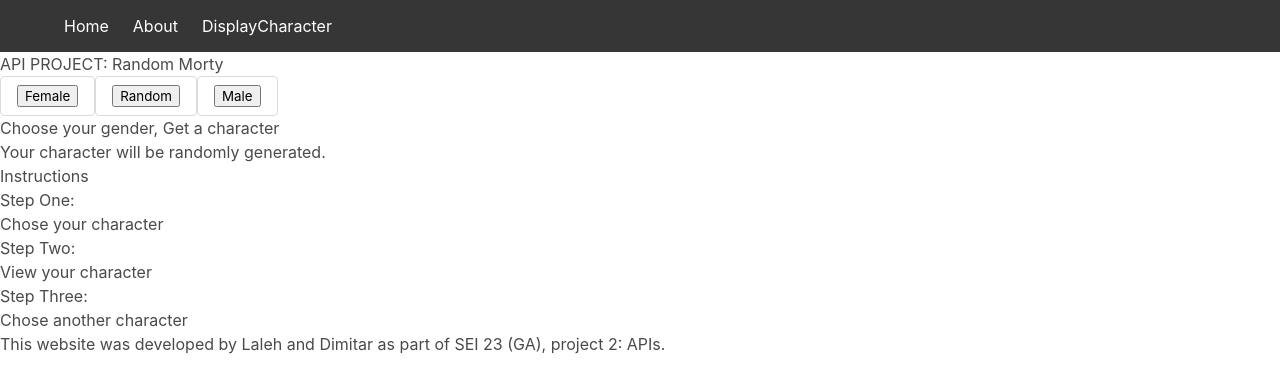
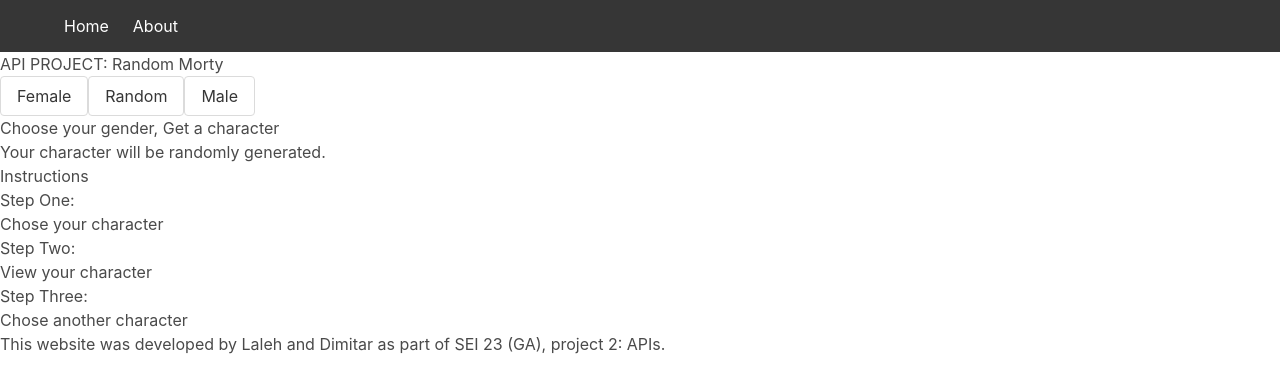
Before and after one commit to Laleh-S/project-2-Laleh, a React (Create React App) app: page / in a window 1280 px wide. Shown: the top 392 px of the page. Built offline with nearby package versions, Linux system fonts and the light colour scheme.

Commit message:
working no bugs

```diff
--- a/src/App.js
+++ b/src/App.js
@@ -14,7 +14,7 @@
         <Routes>
           <Route path="/" element={<Home />} />
           <Route path="/about" element={<About />} />
-          <Route path="/displayCharacter/random" element={<DisplayCharacter />} />
+          <Route path="/displayCharacter/:genderName" element={<DisplayCharacter />} />
         </Routes>
       </main>
     </Router>
--- a/src/components/DisplayCharacter.js
+++ b/src/components/DisplayCharacter.js
@@ -5,21 +5,22 @@
 
 function DisplayCharacter() {
   let {genderName} = useParams()
-
   const [chosenCharacter, setchosenCharacter] = React.useState(undefined)
   const gendersAvailable = ['Female', 'Male', 'Genderless', 'Unknown']
-  // genderName = 'random' ? genderName = gendersAvailable[Math.floor(Math.random() * 3)] : countLength = 0;
-  if (genderName = 'random') {
-    genderName =  (gendersAvailable[Math.floor(Math.random() * 3 + 1)])
-  }
 
   React.useEffect(() => {
     async function fetchCharacters() {
+      let chosenGender = genderName;
 
-      const resp = await fetch(`https://rickandmortyapi.com/api/character/?gender=${genderName}`)
+      if (genderName === 'random') {
+        chosenGender = (gendersAvailable[Math.floor(Math.random() * 3 + 1)])
+      }
+
+      const resp = await fetch(`https://rickandmortyapi.com/api/character/?gender=${chosenGender}`)
       const characterData = await resp.json()
       let randIndex = Math.floor(Math.random() * 20)
       setchosenCharacter(characterData.results[randIndex])
+
       }
       fetchCharacters()
 
@@ -33,17 +34,16 @@
         <Character {...chosenCharacter} />
         </>
         : <h1>Character Loading...</h1>}
-
-      <Link to="/displaycharacter/female" className="button">
-        <button>Female</button>
-      </Link>
-      <Link to="/displaycharacter/random" className="button">
-        <button>Random</button>
-      </Link>
-
-      <Link to="/displaycharacter/male" className="button">
-        <button>Male</button>
-      </Link>
+      <h2> Choose a new gender</h2>
+      <a href="/displaycharacter/female" className="button">
+        Female
+      </a>
+      <a href="/displaycharacter/random" className="button">
+        Random
+      </a>
+      <a href="/displaycharacter/male" className="button">
+        Male
+      </a>
       </div>
 
     )
--- a/src/components/Home.js
+++ b/src/components/Home.js
@@ -7,16 +7,15 @@
     <div>
       <h2>API PROJECT: Random Morty</h2>
 
-      <Link to="/displaycharacter/female" className="button">
-        <button>Female</button>
-      </Link>
-      <Link to="/displaycharacter/whatever" className="button">
-        <button>Random</button>
-      </Link>
-
-      <Link to="/displaycharacter/male" className="button">
-        <button>Male</button>
-      </Link>
+      <a href="/displaycharacter/female" className="button">
+        Female
+      </a>
+      <a href="/displaycharacter/random" className="button">
+        Random
+      </a>
+      <a href="/displaycharacter/male" className="button">
+        Male
+      </a>
 
       <h2>Choose your gender, Get a character</h2>
       <p>Your character will be randomly generated.</p>
--- a/src/components/Navbar.js
+++ b/src/components/Navbar.js
@@ -14,9 +14,6 @@
               <Link to="/about" className="navbar-item">
                 About
               </Link>
-              <Link to="/DisplayCharacter/random" className="navbar-item">
-                DisplayCharacter
-              </Link>
             </div>
           </div>
         </nav>
```
